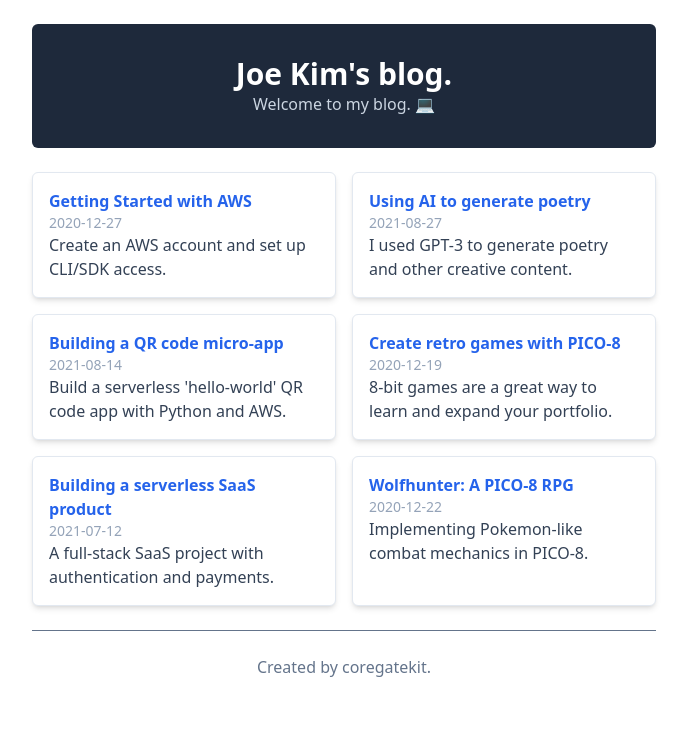
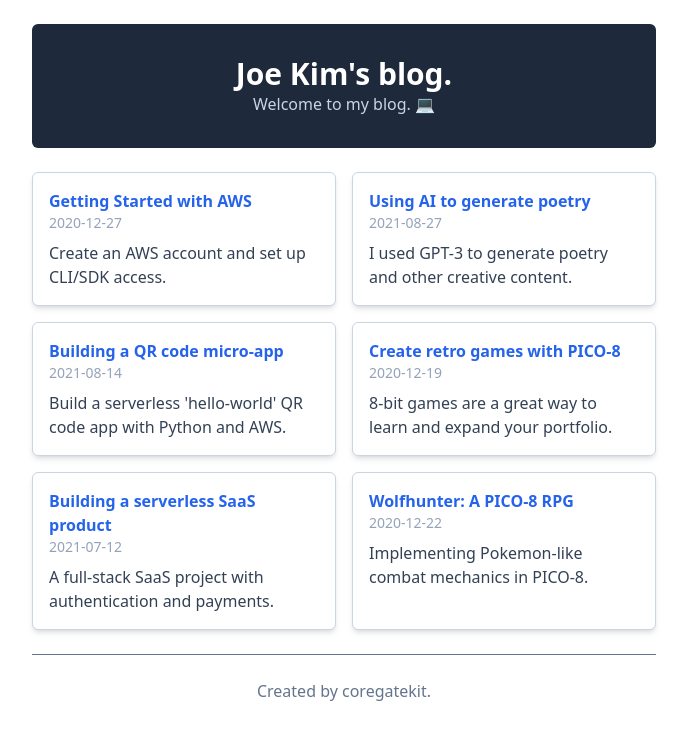
Before and after one commit to coregatekit/blog, a Next.js app: page / in a window 1280 px wide. Shown: the top 740 px of the page, without its empty margins (296-983 px from the left). Built offline with nearby package versions, Linux system fonts and the light colour scheme.

Commit message:
Update css post preview

```diff
--- a/components/PostPreview.tsx
+++ b/components/PostPreview.tsx
@@ -3,11 +3,11 @@ import { PostMetadata } from './PostMetadata';
 
 const PostPreview = (props: PostMetadata) => {
   return (
-    <div className='border border-slate-200 p-4 rounded-md shadow-md bg-white'>
+    <div className='border border-slate-300 p-4 rounded-md shadow-md bg-white'>
       <Link href={`/posts/${props.slug}`}>
         <h2 className='font-bold text-blue-600 hover:underline'>{props.title}</h2>
       </Link>
-      <p className='text-sm text-slate-400'>{props.date}</p>
+      <p className='text-sm text-slate-400 mb-2'>{props.date}</p>
       <p className='text-slate-700'>{props.subtitle}</p>
     </div>
   );
```
